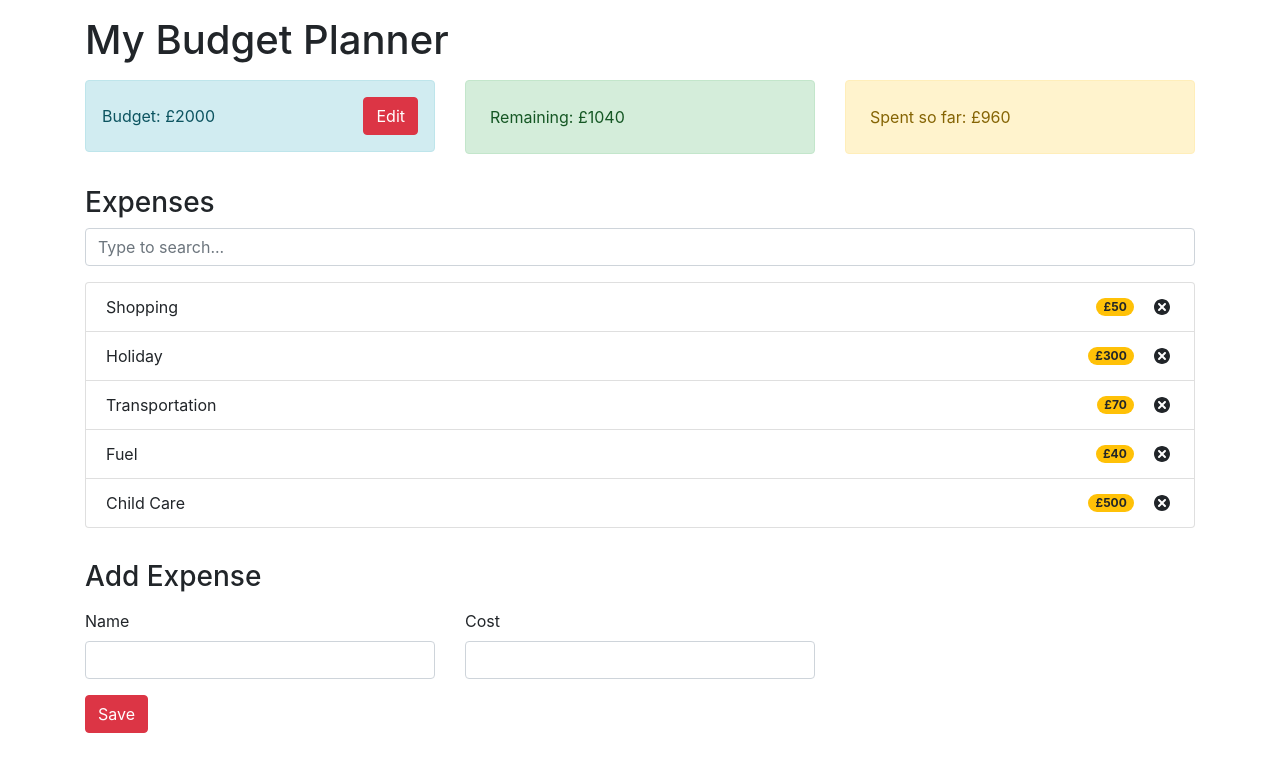
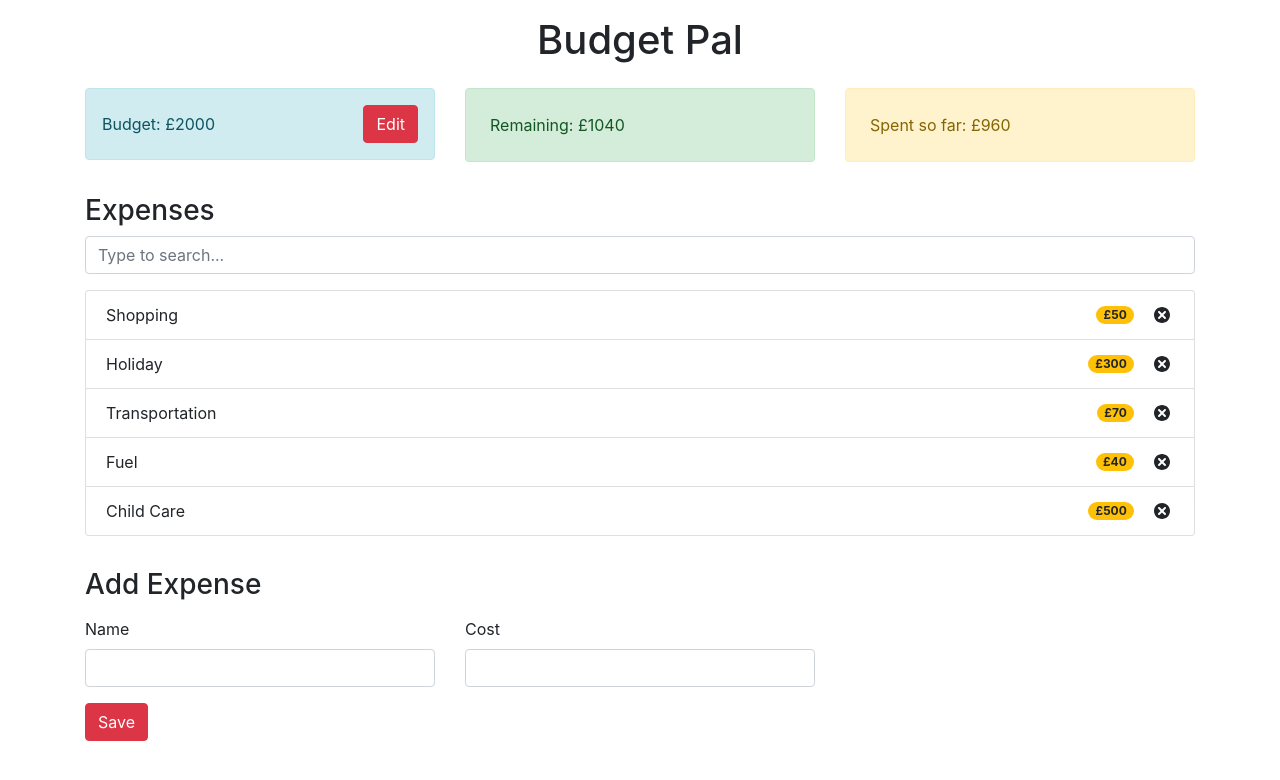
Before and after one commit to AbdulHakim96/react-budget-pal, a React (Create React App) app: page / in a window 1280 px wide. Shown: the top 780 px of the page. Built offline with nearby package versions, Linux system fonts and the light colour scheme.

Commit message:
1 file modified

```diff
--- a/src/App.js
+++ b/src/App.js
@@ -12,7 +12,7 @@
 	return (
 		<AppProvider>
 			<div className='container'>
-				<h1 className='mt-3'>My Budget Planner</h1>
+				<h1 className='mt-3 text-center pb-2'>Budget Pal</h1>
 				<div className='row mt-3'>
 					<div className='col-sm'>
 						<Budget />
```
